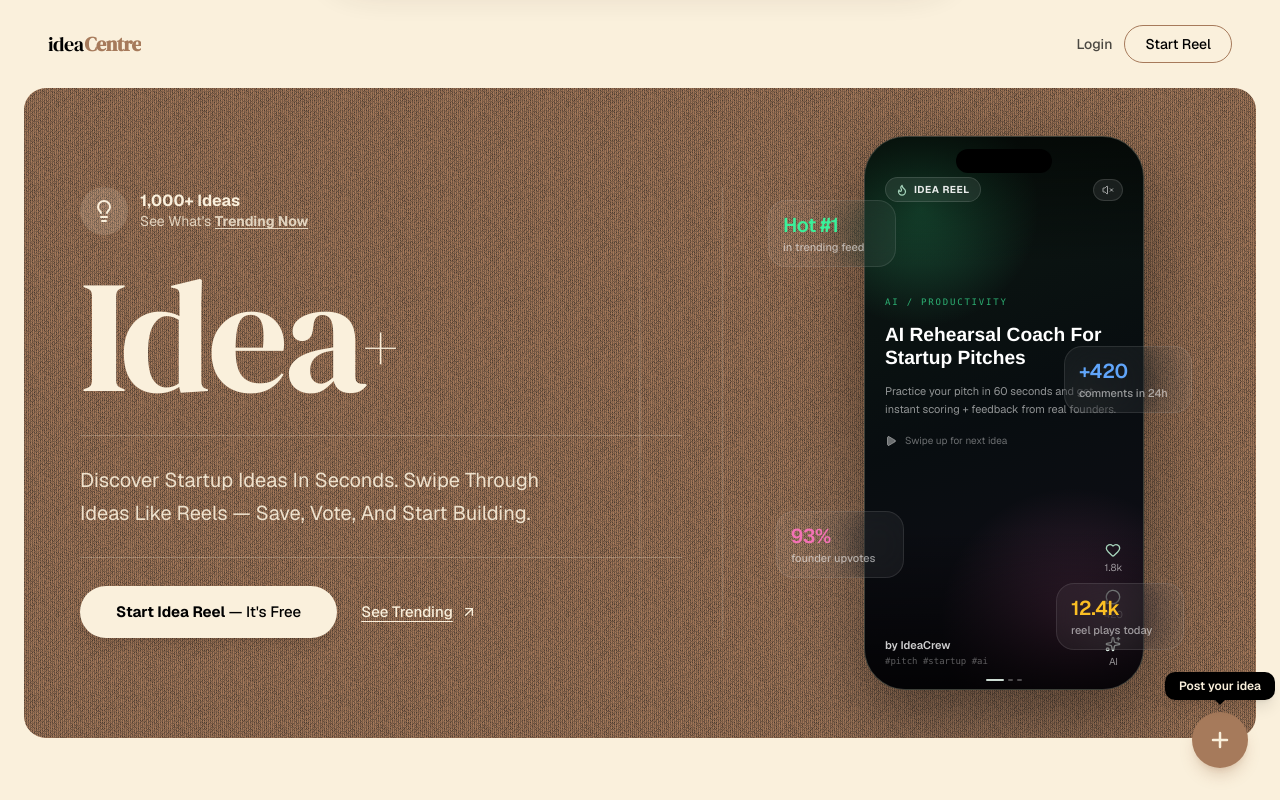
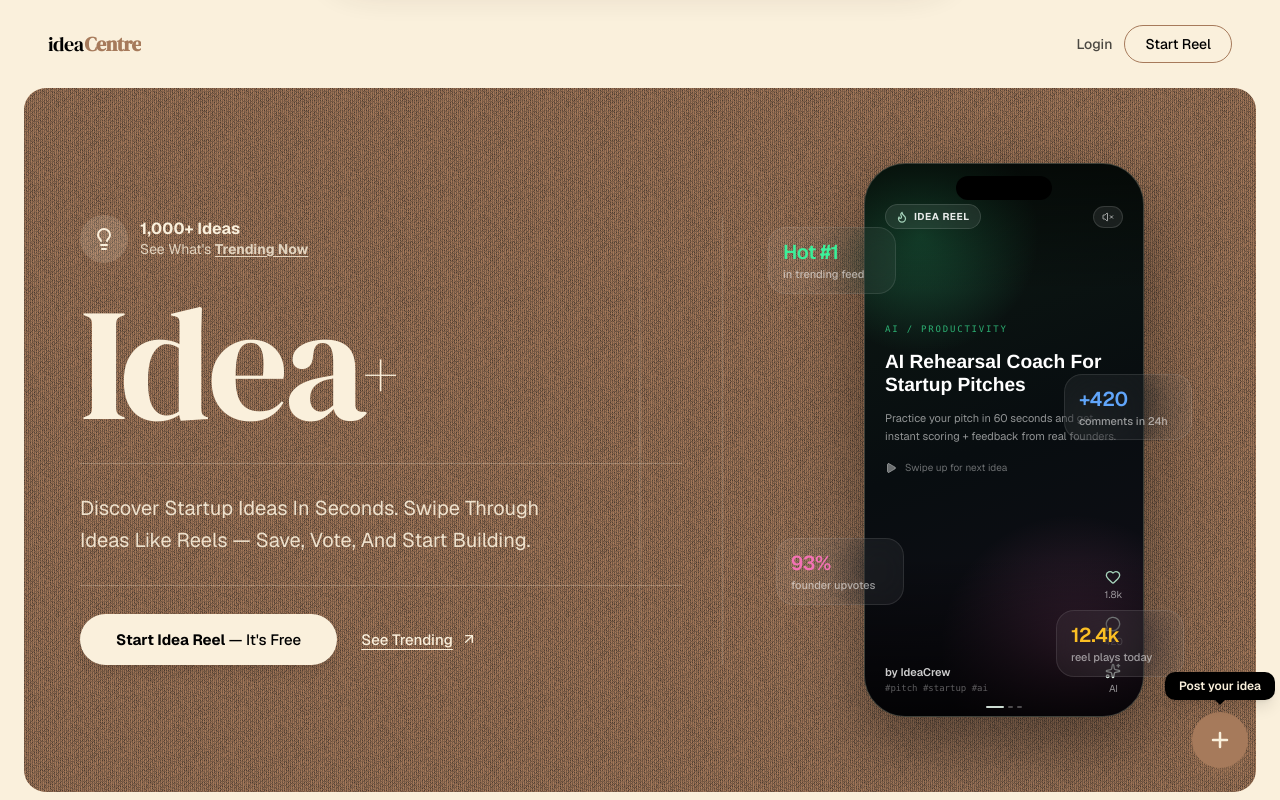
Before and after one commit to vipulsc/ideaCentre, a Next.js app: page / in a window 1280 px wide. Shown: the top 800 px of the page. Built offline with nearby package versions, Linux system fonts and the light colour scheme; no server answers.

Commit message:
hero-height

```diff
--- a/components/hero.tsx
+++ b/components/hero.tsx
@@ -23,7 +23,11 @@ function useFade(delay: number) {
       ? { opacity: 1 }
       : { opacity: 1, y: 0, filter: "blur(0px)" },
     viewport: { once: true } as const,
-    transition: { duration: reduce ? 0.01 : 0.35, delay: reduce ? 0 : delay, ease },
+    transition: {
+      duration: reduce ? 0.01 : 0.35,
+      delay: reduce ? 0 : delay,
+      ease,
+    },
   };
 }
 
@@ -78,14 +82,14 @@ export function Hero() {
     >
       <div className="mx-auto w-full max-w-screen-2xl 2xl:max-w-800">
         <motion.div
-          className="isolate relative overflow-hidden rounded-2xl bg-palette-primary px-4 py-8 text-primary-foreground sm:px-10 sm:py-9 md:px-12 md:py-10 lg:px-12 lg:py-11 xl:rounded-3xl xl:px-14 xl:py-12"
+          className="isolate relative flex min-h-144 flex-col overflow-hidden rounded-2xl bg-palette-primary px-4 py-9 text-primary-foreground sm:min-h-152 sm:px-10 sm:py-10 md:min-h-160 md:px-12 md:py-11 lg:min-h-168 lg:px-12 lg:py-11 xl:min-h-176 xl:rounded-3xl xl:px-14 xl:py-12 2xl:min-h-192 2xl:py-14"
           initial={false}
         >
           <div
             aria-hidden
             className="pointer-events-none absolute inset-0 rounded-2xl bg-[url('/texture2.png')] bg-repeat xl:rounded-3xl"
           />
-          <div className="relative z-10 grid items-center gap-8 lg:grid-cols-[3fr_2fr] lg:gap-10 xl:gap-12">
+          <div className="relative z-10 grid flex-1 items-center gap-8 lg:grid-cols-[3fr_2fr] lg:gap-10 xl:gap-12">
             <div
               aria-hidden
               className="pointer-events-none absolute inset-y-8 left-1/2 hidden w-px -translate-x-1/2 bg-gradient-to-b from-transparent via-primary-foreground/30 to-transparent lg:block"
```
